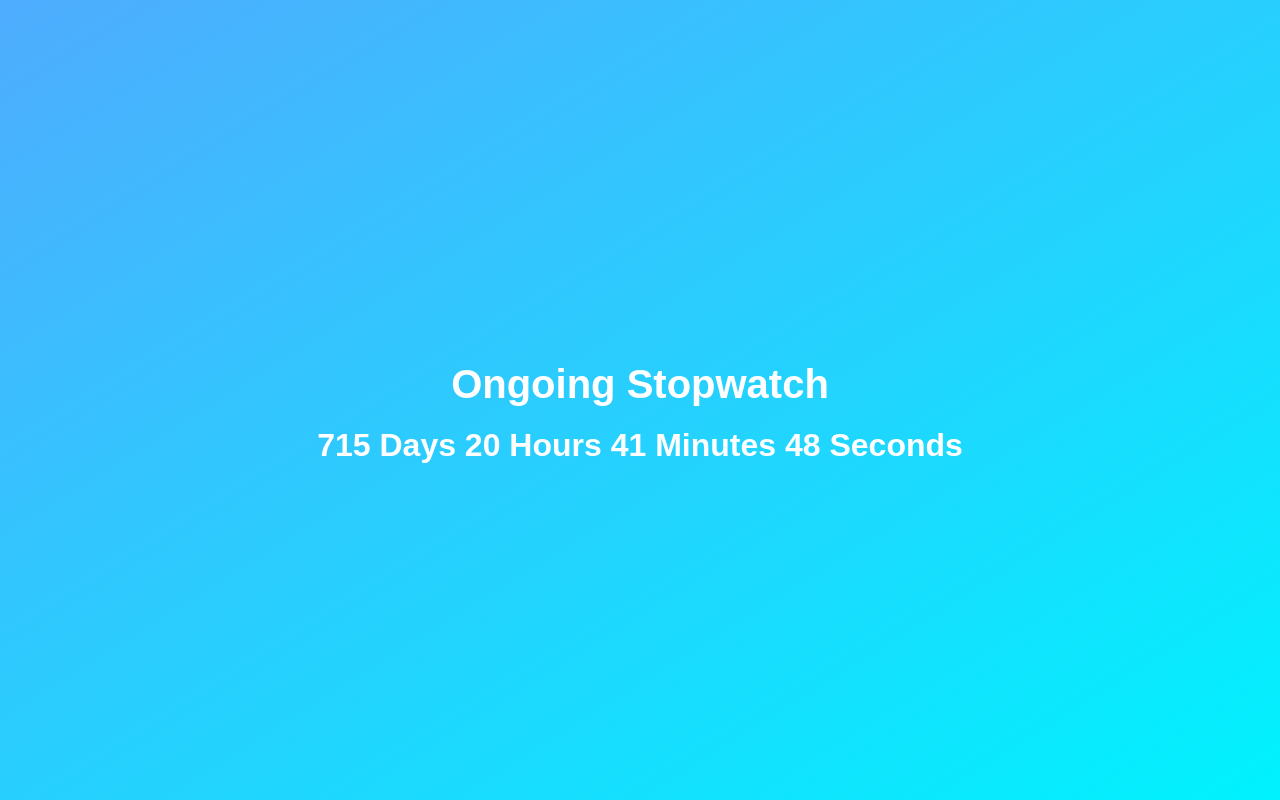
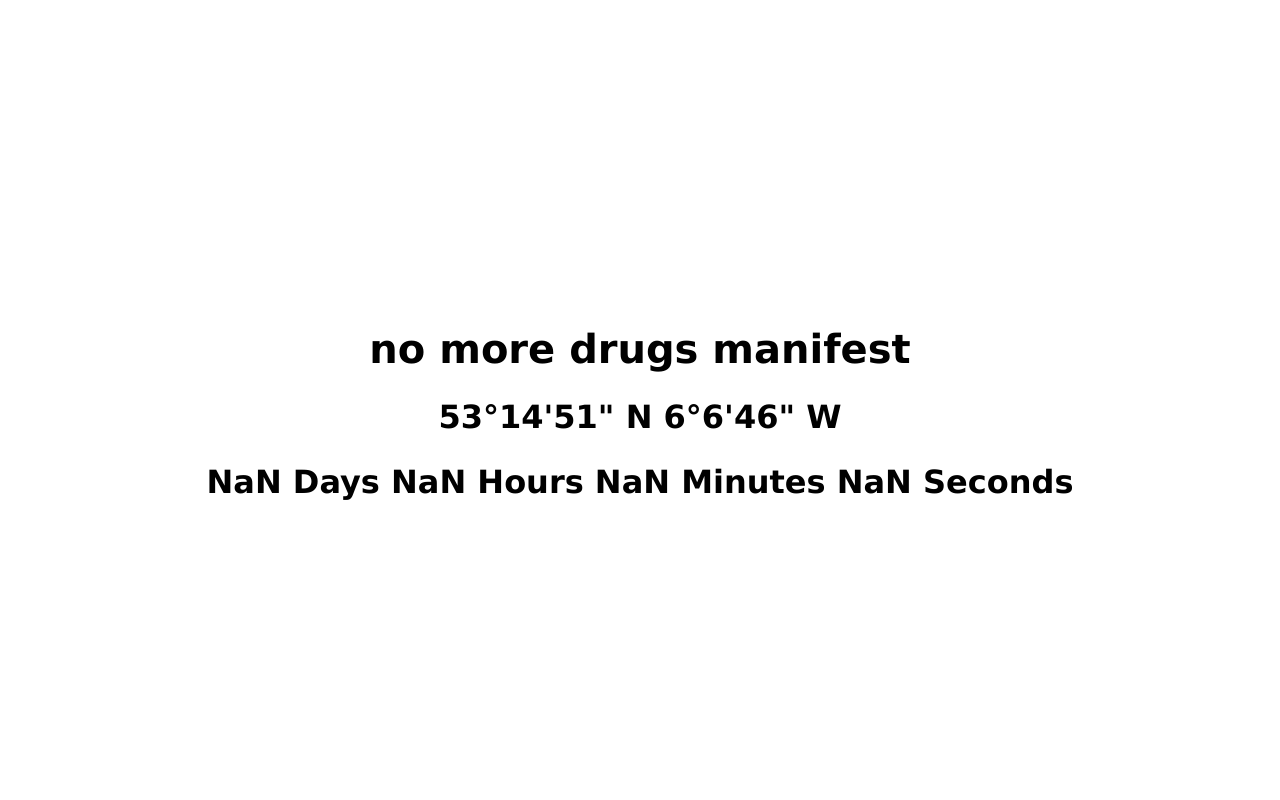
Before and after one commit to adhddude/nomoredrugs1.2, a plain HTML site: page index.html in a window 1280 px wide. Drawn offline with Linux system fonts and the light colour scheme.

Commit message:
Update index.html

```diff
--- a/index.html
+++ b/index.html
@@ -1,6 +1,7 @@
 
 <div class="stopwatch">
-    <h1>Ongoing Stopwatch</h1>
+    <h1>no more drugs manifest</h1>
+    <h2>53&deg14'51" N 6&deg6'46" W</h2>
     <div class="time" id="time">0 Days 0 Hours 0 Minutes 0 Seconds</div>
 </div>
 
@@ -11,8 +12,8 @@
         align-items: center;
         height: 100vh;
         margin: 0;
-        font-family: Arial, sans-serif;
-        background: linear-gradient(to bottom right, #4facfe, #00f2fe);
+        font-family: Verdana, sans-serif;
+        background: black
         color: white;
     }
 
@@ -24,6 +25,11 @@
         font-size: 2.5rem;
         margin-bottom: 20px;
     }
+    h2 {
+        font-size: 2rem;
+        margim-bottom: 10px;
+    }
+
 
     .time {
         font-size: 2rem;
@@ -33,7 +39,7 @@
 
 <script>
     function updateStopwatch() {
-        const startTime = new Date("2023-01-01T00:00:00"); // Adjust the start time here
+        const startTime = new Date("2024-12-16T017:19:00"); // Adjust the start time here
         const now = new Date();
         const elapsed = now - startTime;
 
```
